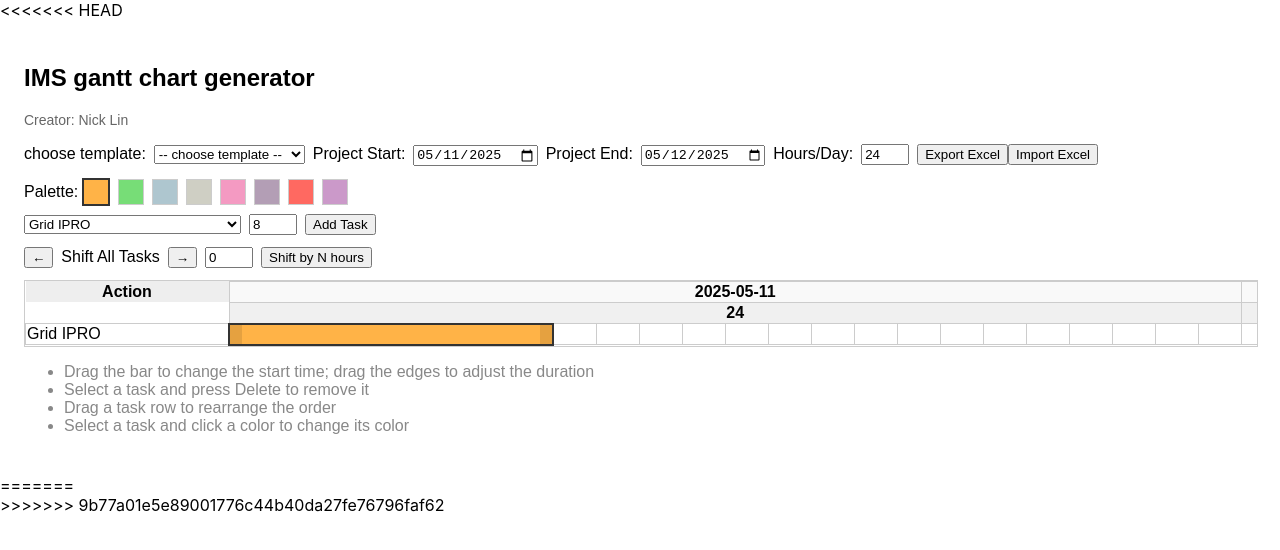
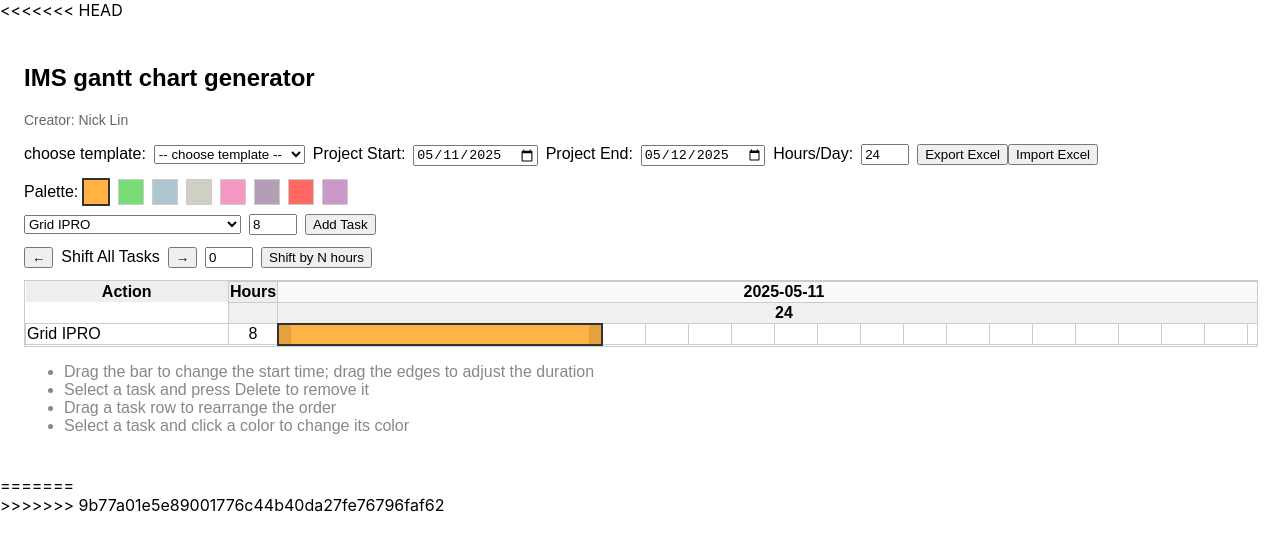
Before and after one commit to nicklin9989/gantt_chart_gen, a React (Create React App) app: page / in a window 1280 px wide. Both pictures are taken after a click on the button "Add Task". Shown: the top 550 px of the page. Built offline with nearby package versions, Linux system fonts and the light colour scheme.

Commit message:
add hours columns

```diff
--- a/src/App.js
+++ b/src/App.js
@@ -224,8 +224,8 @@ function App() {
   async function exportExcel() {
     const workbook = new ExcelJS.Workbook();
     const sheet = workbook.addWorksheet("Gantt");
-    // 標題列（日期）
-    const headerRow1 = ["Action"];
+    // 標題列
+    const headerRow1 = ["Action", "Hours"];
     for (let d = 0; d < allDateHours.length; d += hoursPerDay) {
       headerRow1.push(allDateHours[d].date);
       for (let h = 1; h < hoursPerDay; h++) {
@@ -233,14 +233,14 @@ function App() {
       }
     }
     sheet.addRow(headerRow1);
-    // 合併第一列（日期）儲存格
-    let col1 = 2;
+    // 合併日期儲存格
+    let col1 = 3;
     for (let d = 0; d < allDateHours.length; d += hoursPerDay) {
       sheet.mergeCells(1, col1, 1, col1 + hoursPerDay - 1);
       col1 += hoursPerDay;
     }
     // 小時列
-    const headerRow2 = [" "];
+    const headerRow2 = [" ", null];
     for (let d = 0; d < allDateHours.length; d += hoursPerDay) {
       headerRow2.push(hoursPerDay);
       for (let h = 1; h < hoursPerDay; h++) {
@@ -248,8 +248,8 @@ function App() {
       }
     }
     sheet.addRow(headerRow2);
-    // 合併第二列（小時）儲存格
-    let col2 = 2;
+    // 合併小時儲存格
+    let col2 = 3;
     for (let d = 0; d < allDateHours.length; d += hoursPerDay) {
       sheet.mergeCells(2, col2, 2, col2 + hoursPerDay - 1);
       col2 += hoursPerDay;
@@ -273,14 +273,14 @@ function App() {
     });
     // 資料列
     tasks.forEach((task) => {
-      const row = [task.name];
+      const row = [task.name, task.duration];
       for (let i = 0; i < allDateHours.length; i++) {
         row.push(i >= task.start && i < task.start + task.duration ? " " : "");
       }
       const r = sheet.addRow(row);
       // 色塊樣式
       for (let i = 0; i < allDateHours.length; i++) {
-        const cell = r.getCell(i + 2);
+        const cell = r.getCell(i + 3);
         if (i >= task.start && i < task.start + task.duration) {
           cell.fill = {
             type: "pattern",
@@ -292,7 +292,7 @@ function App() {
     });
     // 欄寬
     sheet.columns.forEach((col, i) => {
-      col.width = i === 0 ? 30 : 8;
+      col.width = i === 0 ? 30 : (i === 1 ? 8 : 8);
     });
     // 只加外框
     sheet.eachRow((row, rowNumber) => {
@@ -578,6 +578,16 @@ function App() {
               >
                 Action
               </th>
+              <th
+                style={{
+                  width: 60,
+                  background: "#eee",
+                  textAlign: "center",
+                  border: "1px solid #ccc",
+                }}
+              >
+                Hours
+              </th>
               {allDateHours.map((dh, i) =>
                 i % hoursPerDay === 0 ? (
                   <th
@@ -603,6 +613,13 @@ function App() {
                   position: "sticky",
                   left: 0,
                   zIndex: 1,
+                }}
+              />
+              <th
+                style={{
+                  background: "#f0f0f0",
+                  border: "1px solid #ccc",
+                  textAlign: "center",
                 }}
               />
               {allDateHours.map((dh, i) =>
@@ -652,6 +669,15 @@ function App() {
                   }}
                 >
                   {task.name}
+                </td>
+                <td
+                  style={{
+                    border: "1px solid #ccc",
+                    width: 60,
+                    textAlign: "center",
+                  }}
+                >
+                  {task.duration}
                 </td>
                 {allDateHours.map((dh, i) => {
                   // bar
```
